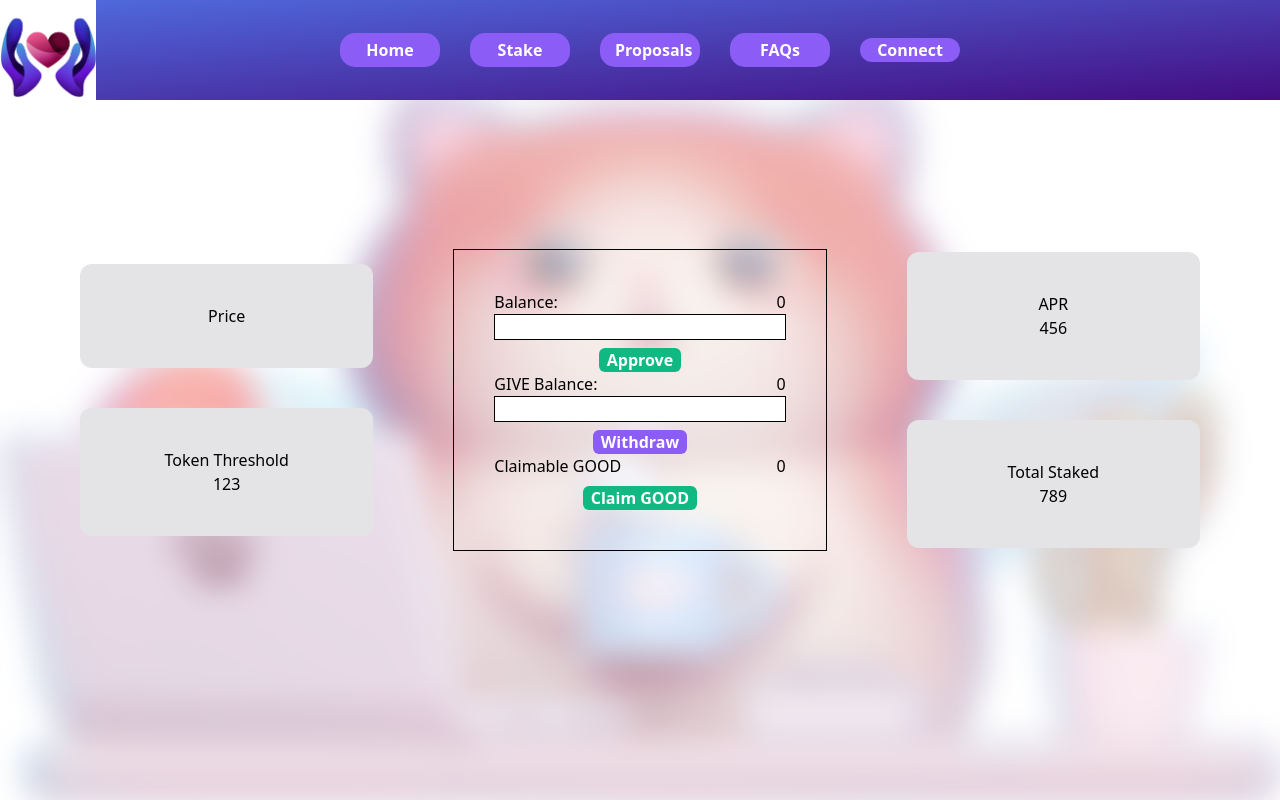
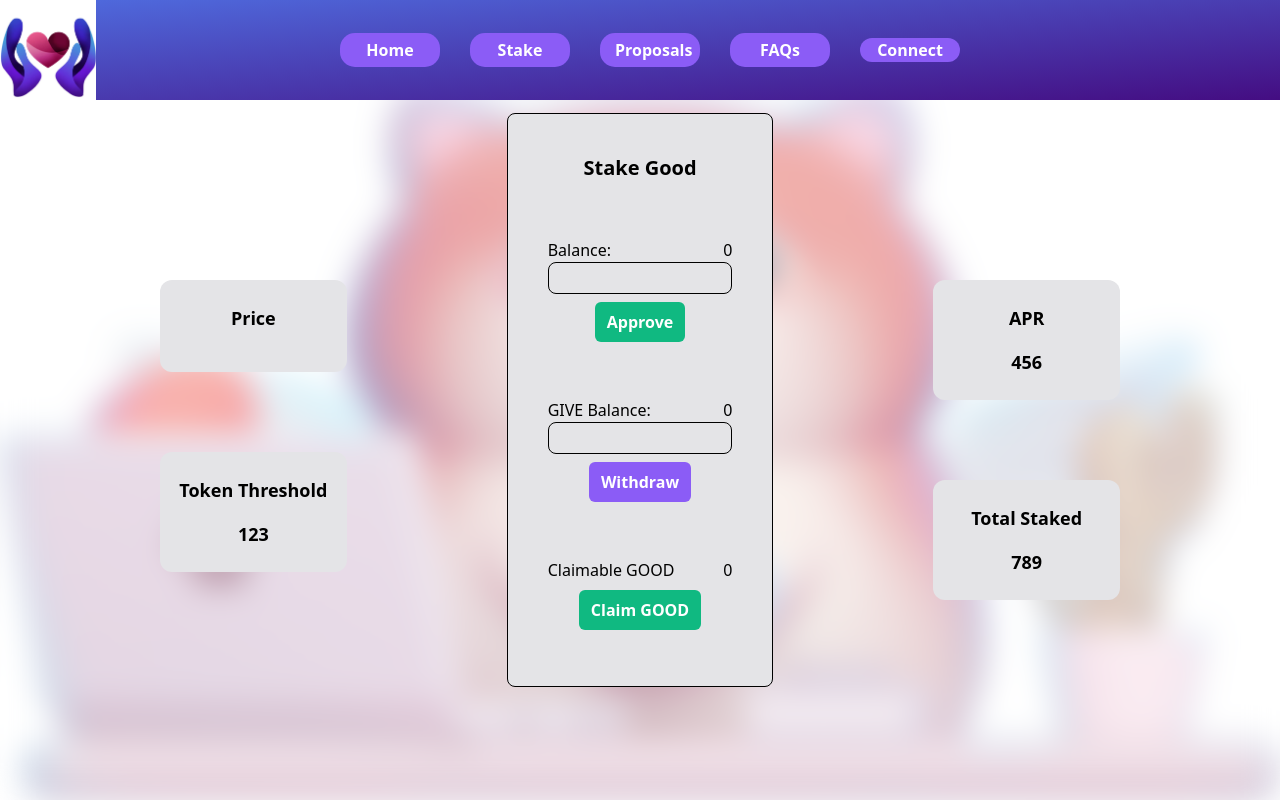
Before and after one commit to rav-coder/GoodDAO, a Next.js app: page /stake in a window 1280 px wide. Built offline with nearby package versions, Linux system fonts and the light colour scheme; no server answers.

Commit message:
stake page update

```diff
--- a/components/Button.tsx
+++ b/components/Button.tsx
@@ -9,11 +9,11 @@ type Props = {
 const Button = ({ text, color } : Props) => {
 		switch (color) {
 			case 'green':
-				return <button className={`m-auto text-white bg-green rounded-md px-2 mt-2 font-bold`}>{text}</button>
+				return <button className={`m-auto text-white bg-green rounded-md py-2 px-3 mt-2 font-bold`}>{text}</button>
 			case 'purple':
-				return <button className={`m-auto text-white bg-purple rounded-md px-2 mt-2 font-bold`}>{text}</button>
+				return <button className={`m-auto text-white bg-purple rounded-md py-2 px-3 mt-2 font-bold`}>{text}</button>
 			default:
-				return <button className={`m-auto text-white bg-purple rounded-md px-2 mt-2 font-bold`}>{text}</button>
+				return <button className={`m-auto text-white bg-purple rounded-md py-2 px-3 mt-2 font-bold`}>{text}</button>
 		}
 }
 
--- a/components/InfoBox.tsx
+++ b/components/InfoBox.tsx
@@ -7,9 +7,9 @@ type Props = {
 
 const InfoBox = ({title, text}: Props) => {
   return (
-	<div className="bg-gray text-center text-black p-10 m-10 rounded-xl">
-		<h1>{title}</h1>
-		<h2>{text}</h2>
+	<div className="bg-gray text-center text-black font-bold py-6 m-10 rounded-xl flex flex-col justify-between text-lg">
+		<span className='pb-2'>{title}</span>
+		<span className='pt-2'>{text}</span>
 	</div>
   )
 }
--- a/components/StakeBox.tsx
+++ b/components/StakeBox.tsx
@@ -3,32 +3,43 @@ import Button from './Button'
 
 const StakeBox = () => {
   return (
-	<div className='border-solid border p-10 flex flex-col'>
+	<div className='bg-gray rounded-lg border-solid border px-10 flex flex-col'>
+		<div className='pt-10'>
+			<h1 className='font-bold text-black text-center text-xl'>Stake Good</h1>
+		</div>
 		{/* Approve */}
+		<div className='flex flex-col pt-14'>
+			<div>
 				<div className='flex justify-between'>
 					<h1 className='items-start'>Balance: </h1>
 					<h1 className='items-end'>0</h1>
 				</div>
 				<div className='relative'>
-			<input className='border border-solid w-full '  type={'number'}/>
+			</div>
+				<input className='rounded-lg h-8 bg-gray border border-solid w-full '  type={'number'}/>
 			</div>
 			<Button text='Approve' color='green'/>
+		</div>
 		{/* Withdraw */}
+		<div className='flex flex-col pt-14'>
 			<div className='flex justify-between'>
 				<h1 className='items-start'>GIVE Balance: </h1>
 				<h1 className='items-end'>0</h1>
 			</div>
 			<div className='relative'>
-			<input className='border border-solid w-full '  type={'number'}/>
+				<input className='rounded-lg h-8 bg-gray border border-solid w-full '  type={'number'}/>
 			</div>
 			<Button text='Withdraw' color='purple'/>
+		</div>
 		{/* Approve */}
+		<div className='flex flex-col pt-14 pb-14'>
 			<div className='flex justify-between'>
 				<h1 className='items-start'>Claimable GOOD</h1>
 				<h1 className='items-end'>0</h1>
 			</div>
 			<Button text='Claim GOOD' color='green'/>
 		</div>
+	</div>
   )
 }
 
--- a/pages/stake.tsx
+++ b/pages/stake.tsx
@@ -18,21 +18,19 @@ const Stake = () => {
 
 
   return (
-	<>
-		<div className='flex items-center h-screen space-x-10 p-10'>
-			<div className='flex-1'>
+	<div className='flex h-full space-x-10 p-10 items-center'>
+		<div className='flex flex-1 flex-col h-full pt-[200px] pb-60 justify-between px-20'>
 			<InfoBox title="Price" text={burned}/>
 			<InfoBox title="Token Threshold" text="123"/>
 		</div>
-			<div className='flex-1'>
+		<div className=' flex-1 '>
 			<StakeBox/>
 		</div>
-			<div className='flex-1'>
+		<div className='flex flex-1 flex-col h-full pt-[200px] pb-60 justify-between px-20'>
 			<InfoBox title="APR" text="456"/>
 			<InfoBox title="Total Staked" text="789"/>
 		</div>
 	</div>
-	</>
 
   )
 }
```
Lines whose indentation alone changed are shown as unchanged.
